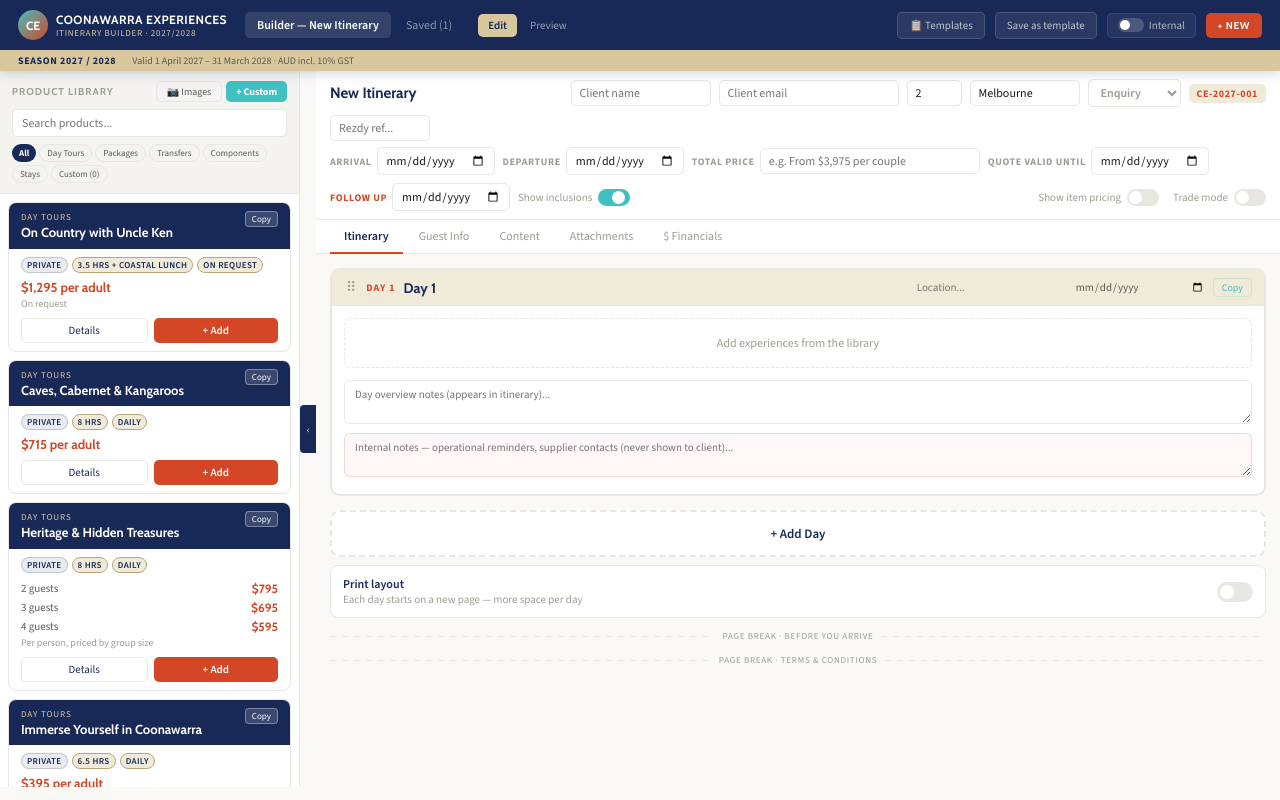
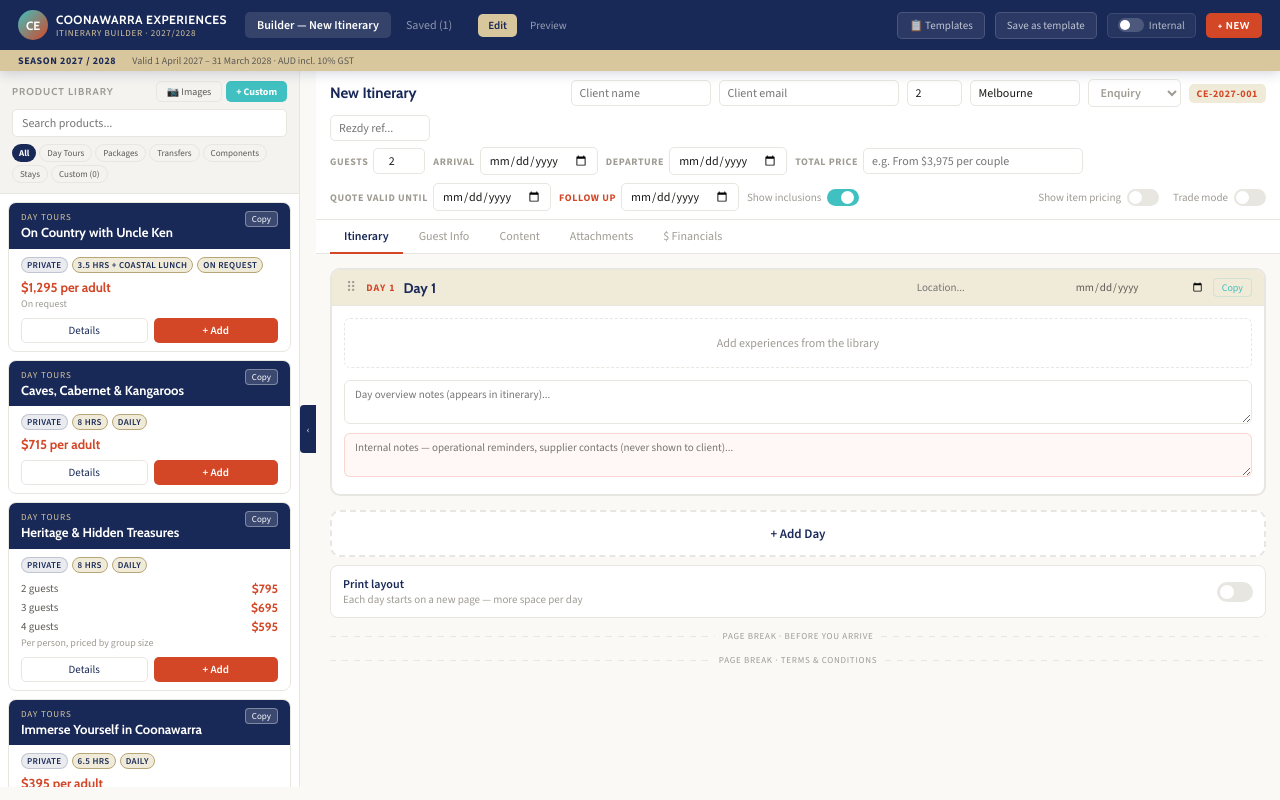
Before and after one commit to SimonMeares/coonawarra-itinerary-builder, a React (Vite) app: page / in a window 1280 px wide. Both pictures are taken after a click on the button "+ NEW". Built offline with nearby package versions, Linux system fonts and the light colour scheme.

Commit message:
Add files via upload

```diff
--- a/src/App.jsx
+++ b/src/App.jsx
@@ -2313,8 +2313,20 @@ export default function App(){
                 </div>
                 <div style={{display:"flex",gap:8,flexWrap:"wrap",alignItems:"center"}}>
                   <div style={{display:"flex",alignItems:"center",gap:5}}>
+                    <span style={{fontFamily:F.body,fontSize:10,fontWeight:700,color:C.grey400,letterSpacing:"0.06em",textTransform:"uppercase"}}>Guests</span>
+                    <input type="number" min={1} max={20} value={active.guestCount||""} onChange={e=>mutate(it=>({...it,guestCount:parseInt(e.target.value)||""}))} placeholder="2" style={{...fi,width:52,textAlign:"center"}}/>
+                  </div>
+                  <div style={{display:"flex",alignItems:"center",gap:5}}>
                     <span style={{fontFamily:F.body,fontSize:10,fontWeight:700,color:C.grey400,letterSpacing:"0.06em",textTransform:"uppercase"}}>Arrival</span>
-                    <input type="date" value={active.arrivalDate||""} onChange={e=>mutate(it=>({...it,arrivalDate:e.target.value}))} style={fi}/>
+                    <input type="date" value={active.arrivalDate||""} onChange={e=>{
+                      const d=e.target.value;
+                      mutate(it=>{
+                        const noDates=it.days.every(day=>!day.date);
+                        const base=new Date(d+'T12:00:00');
+                        return{...it,arrivalDate:d,days:noDates?it.days.map((day,i)=>{const nd=new Date(base);nd.setDate(base.getDate()+i);return{...day,date:nd.toISOString().split('T')[0]};}):it.days};
+                      });
+                    }} style={fi}/>
+                    {active.arrivalDate&&<button onClick={()=>mutate(it=>{const base=new Date(it.arrivalDate+'T12:00:00');return{...it,days:it.days.map((d,i)=>{const nd=new Date(base);nd.setDate(base.getDate()+i);return{...d,date:nd.toISOString().split('T')[0]};})};} )} style={{fontFamily:F.body,fontSize:9,color:C.teal,background:"transparent",border:`1px solid ${C.teal}40`,borderRadius:4,padding:"2px 6px",whiteSpace:"nowrap"}} title="Fill day dates from arrival">Fill dates</button>}
                   </div>
                   <div style={{display:"flex",alignItems:"center",gap:5}}>
                     <span style={{fontFamily:F.body,fontSize:10,fontWeight:700,color:C.grey400,letterSpacing:"0.06em",textTransform:"uppercase"}}>Departure</span>
@@ -2504,7 +2516,7 @@ export default function App(){
 
                 {/* Financials tab — internal only, never exported */}
                 {editTab==="financials"&&(()=>{
-                  const pax=active.pax||2;
+                  const pax=active.guestCount||2;
                   const gstDiv=showExGST?1.1:1;
                   const rows=active.days.flatMap(d=>d.items.map(item=>{
                     const p=findProduct(allProducts,item.productId);
@@ -2531,7 +2543,7 @@ export default function App(){
                       </div>
                       <div style={{display:"flex",alignItems:"center",gap:10,marginBottom:16}}>
                         <label style={{fontFamily:F.body,fontSize:12,fontWeight:600,color:C.navy}}>Guests</label>
-                        <input type="number" min={1} max={20} value={pax} onChange={e=>mutate(it=>({...it,pax:parseInt(e.target.value)||2}))} style={{width:56,fontFamily:F.body,fontSize:13,border:`1px solid ${C.grey200}`,borderRadius:5,padding:"4px 8px",textAlign:"center",outline:"none"}}/>
+                        <input type="number" min={1} max={20} value={pax} onChange={e=>mutate(it=>({...it,guestCount:parseInt(e.target.value)||2}))} style={{width:56,fontFamily:F.body,fontSize:13,border:`1px solid ${C.grey200}`,borderRadius:5,padding:"4px 8px",textAlign:"center",outline:"none"}}/>
                         <span style={{fontFamily:F.body,fontSize:11,color:C.grey400}}>Used to estimate per-person and tiered pricing totals</span>
                         <div style={{marginLeft:"auto",display:"flex",alignItems:"center",gap:6}}>
                           <span style={{fontFamily:F.body,fontSize:11,color:C.grey400}}>Show ex-GST</span>
```
